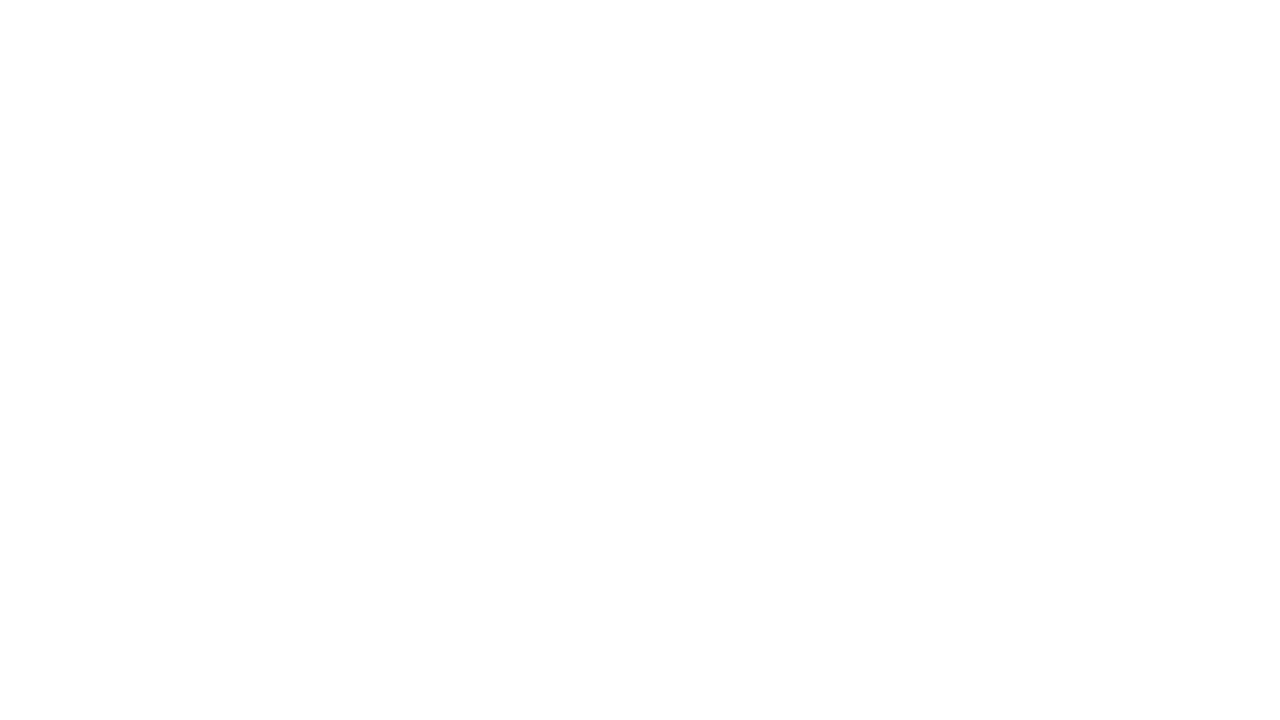
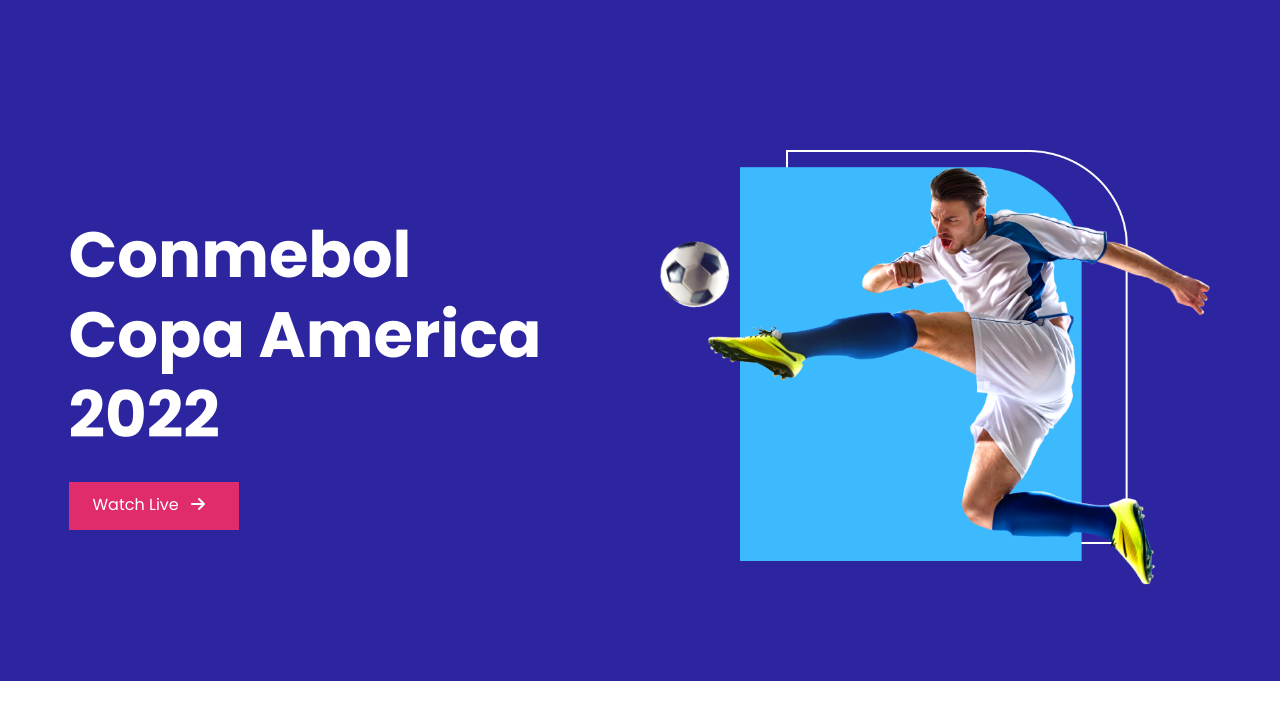
Before and after one commit to AkRazu/Responsive-football-main, a plain HTML site: page index.html in a window 1280 px wide. Drawn offline with Linux system fonts and the light colour scheme.

Commit message:
copa america section end

```diff
--- a/index.html
+++ b/index.html
@@ -4,8 +4,49 @@
     <meta charset="UTF-8" />
     <meta http-equiv="X-UA-Compatible" content="IE=edge" />
     <meta name="viewport" content="width=device-width, initial-scale=1.0" />
+    <!-- Google Font -->
+    <link
+      href="https://fonts.googleapis.com/css2?family=Poppins:wght@200;300;400;500;600;700&display=swap"
+      rel="stylesheet"
+    />
+    <!-- Font Awesome -->
+    <script
+      src="https://kit.fontawesome.com/08824abbf9.js"
+      crossorigin="anonymous"
+    ></script>
+    <!-- Style Sheet -->
     <link rel="stylesheet" href="style.css" />
     <title>Home</title>
   </head>
-  <body></body>
+  <body>
+    <!-- header start -->
+    <header></header>
+    <!-- header end -->
+
+    <!-- copa america section start -->
+    <main>
+      <section>
+        <div class="copa-america-section">
+          <div class="copa-america-text">
+            <div class="copa-america-section-text">
+              <h1>Conmebol Copa America 2022</h1>
+              <div class="watch-live-button">
+                <a href="#">Watch Live <i class="fa-solid fa-arrow-right"></i></a
+                >
+              </div>
+            </div>
+          </div>
+          <div class="copa-america-image-section">
+            <img src="images/banner.png" alt="" />
+          </div>
+        </div>
+      </section>
+      <!-- copa america section end -->
+
+      <!-- Player section -->
+      <section>
+
+      </section>
+    </main>
+  </body>
 </html>
--- a/style.css
+++ b/style.css
@@ -0,0 +1,72 @@
+* {
+  margin: 0;
+  padding: 0;
+}
+body {
+  font-family: "Poppins", sans-serif;
+}
+/* ------------------------------
+    copa-america-section start
+-------------------------------- */
+.copa-america-section {
+  background-color: #2d25a0;
+  display: flex;
+  justify-content: center;
+  align-items: center;
+  gap: 102px;
+  padding-top: 150px;
+  padding-bottom: 86px;
+}
+.copa-america-section-text {
+  width: 485px;
+  height: 301px;
+  display: flex;
+  flex-direction: column;
+  justify-content: center;
+}
+.copa-america-section-text h1 {
+  font-size: 4rem;
+  color: #ffffff;
+  font-weight: 700;
+  line-height: 80px;
+}
+.copa-america-text {
+  display: flex;
+}
+.watch-live-button {
+  display: flex;
+  justify-content: left;
+  align-items: center;
+  margin-top: 27px;
+}
+.watch-live-button a {
+  background-color: #e02c6d;
+  text-decoration: none;
+  color: #fff;
+  font-size: 1rem;
+  padding: 10px 24px 10px 24px;
+}
+.watch-live-button  i{
+    width: 24px;
+    height: 24px;
+    margin-left: 8px;
+}
+.watch-live-button a:hover{
+    background-color: #c42861;
+}
+.watch-live-button i {
+  color: #fff;
+}
+.copa-america-image-section img {
+  width: 556.01px;
+  height: 438px;
+  transition: transform 2s;
+
+}
+.copa-america-image-section img:hover{
+    transform: translate(20px ,-20px);
+}
+
+/* ------------------------------
+    copa-america-section end
+-------------------------------- */
```
